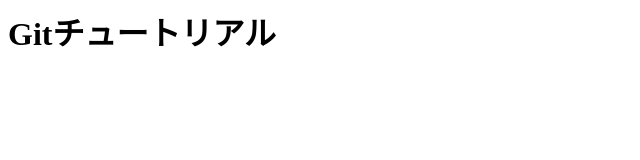
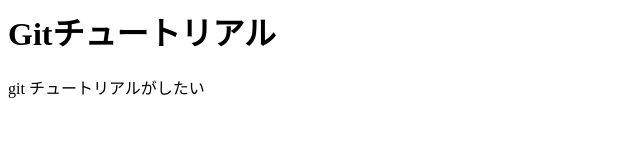
Before and after one commit to Takumi-Tajima/git_tutorial, a plain HTML site: page index.html in a window 1280 px wide. Shown: the whole page, without its empty margins (0-640 px from the left). Drawn offline with Linux system fonts and the light colour scheme.

Commit message:
initial commit

```diff
--- a/index.html
+++ b/index.html
@@ -1 +1,2 @@
 <h1>Gitチュートリアル</h1>
+<p>git チュートリアルがしたい</p>
```
